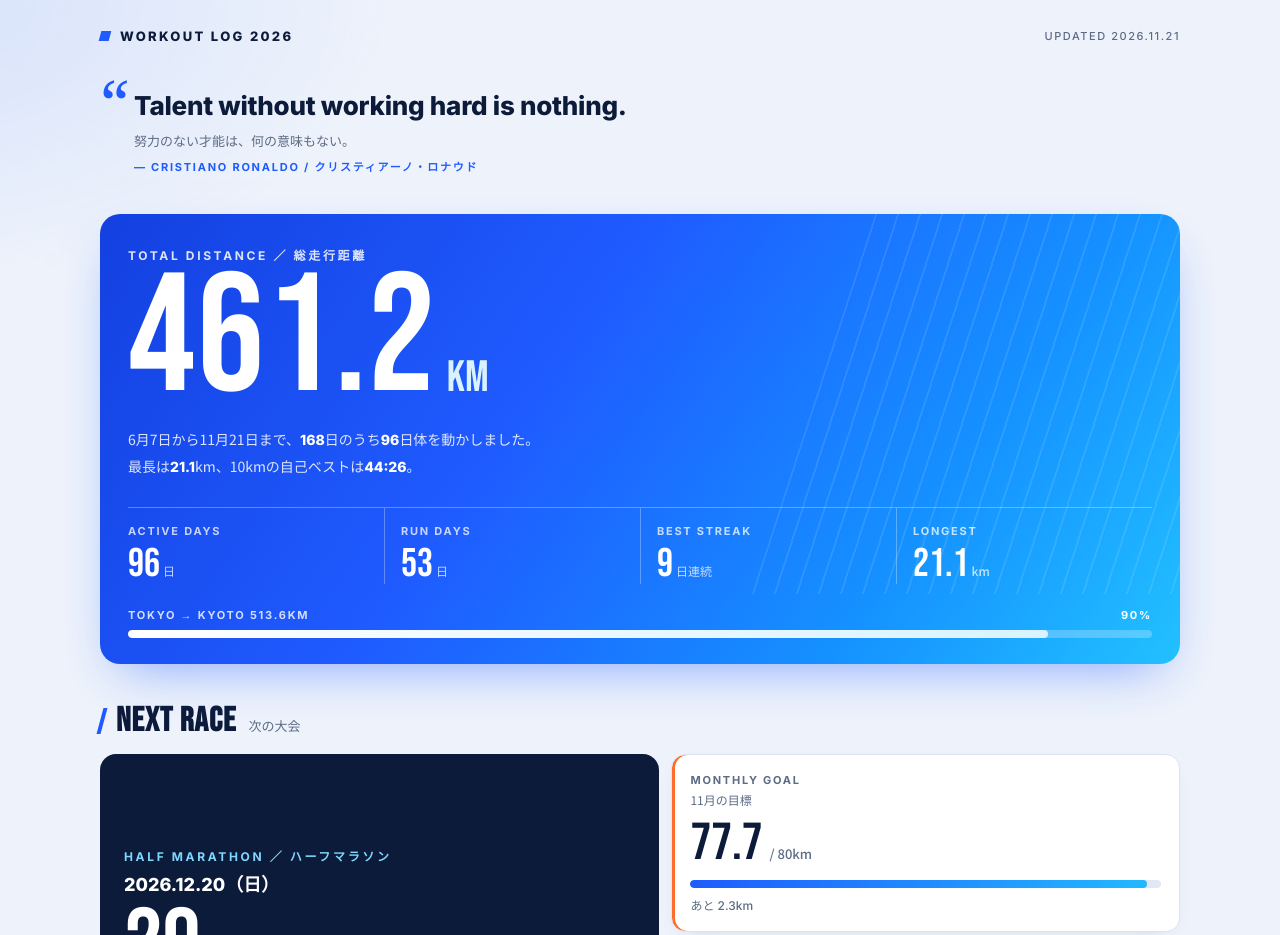
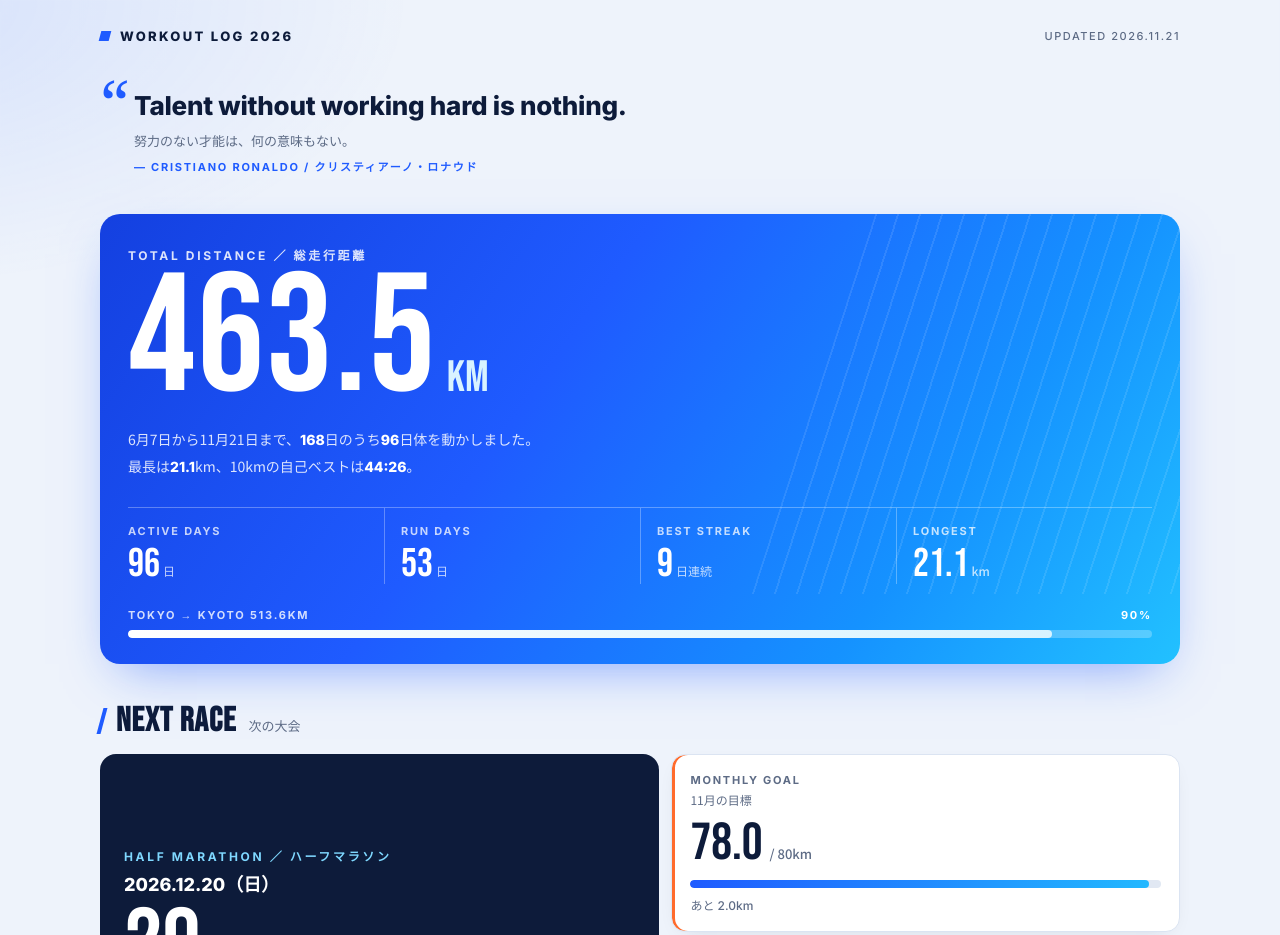
Before and after one commit to yuhei-h-9mm/workout-log, a plain HTML site: page index.html in a window 1280 px wide. Shown: the top 935 px of the page. Drawn offline with nearby package versions, Linux system fonts and the light colour scheme.

Commit message:
走行距離をNike Run Clubの月間合計に合わせて補正、月別表に平均ペースを追加
Co-Authored-By: Claude Opus 5.5 <noreply@anthropic.com>
Claude-Session: https://claude.ai/code/session_017aUikdCxmzkqxFawtXhNa3

```diff
--- /dev/null
+++ b/data/nike.json
@@ -0,0 +1,40 @@
+{
+ "source": "Nike Run Club 月間アクティビティ（2026/11/21時点のスクリーンショット）",
+ "rows": [
+  {
+   "month": "2026-07",
+   "km": 43.8,
+   "runs": 8,
+   "avg_pace": "5:36",
+   "time": "4:05:11"
+  },
+  {
+   "month": "2026-08",
+   "km": 100.9,
+   "runs": 15,
+   "avg_pace": "5:15",
+   "time": "8:50:15"
+  },
+  {
+   "month": "2026-09",
+   "km": 107.3,
+   "runs": 17,
+   "avg_pace": "4:44",
+   "time": "8:28:32"
+  },
+  {
+   "month": "2026-10",
+   "km": 133.5,
+   "runs": 14,
+   "avg_pace": "4:49",
+   "time": "10:43:37"
+  },
+  {
+   "month": "2026-11",
+   "km": 78.0,
+   "runs": 7,
+   "avg_pace": "4:41",
+   "time": "6:05:27"
+  }
+ ]
+}
--- a/index.html
+++ b/index.html
@@ -221,7 +221,7 @@ tbody tr:hover { background: var(--panel2); }
     <div class="sec-h"><h2>MONTHLY</h2><span>月ごとのまとめ（直近6ヶ月）</span></div>
     <div class="card tw" style="padding:6px 8px">
       <table>
-        <thead><tr><th>Month<small>月</small></th><th>Distance<small>ラン(km)</small></th><th>Run<small>走った日</small></th><th>Active<small>運動した日</small></th><th>Push-ups<small>腕立て</small></th><th>Sit-ups<small>腹筋</small></th><th>Squats<small>スクワット</small></th><th>Sleep<small>23時就寝</small></th></tr></thead>
+        <thead><tr><th>Month<small>月</small></th><th>Distance<small>ラン(km)</small></th><th>Pace<small>平均ペース</small></th><th>Run<small>走った日</small></th><th>Active<small>運動した日</small></th><th>Push-ups<small>腕立て</small></th><th>Sit-ups<small>腹筋</small></th><th>Squats<small>スクワット</small></th><th>Sleep<small>23時就寝</small></th></tr></thead>
         <tbody id="mtable"></tbody>
       </table>
     </div>
@@ -361,7 +361,7 @@ function fillNumbers(daily, S, updated, records) {
   const tb = $('mtable'); tb.replaceChildren();
   for (const r of S.monthly.slice(-6).reverse()) {
     const tr = tb.insertRow();
-    [[+r.month.slice(5) + '月'], [r.run_km.toFixed(1), 'km'], [r.run_days], [r.active_days], [r.push], [r.sit], [r.squat], [r.sleep23]]
+    [[+r.month.slice(5) + '月'], [r.run_km.toFixed(1), 'km'], [(window.NIKE && window.NIKE.get(r.month)) ? window.NIKE.get(r.month).avg_pace : '—'], [r.run_days], [r.active_days], [r.push], [r.sit], [r.squat], [r.sleep23]]
       .forEach(([v, cls]) => { const td = tr.insertCell(); td.textContent = v; if (cls) td.className = cls; });
   }
 }
@@ -552,8 +552,9 @@ function drawHeat(daily) {
     .style('fill', 'none').style('stroke', 'var(--navy)').style('stroke-width', 1.75).style('stroke-opacity', 0.9).style('pointer-events', 'none');
 }
 
-Promise.all([fetch('data/daily.json').then((r) => r.json()), fetch('data/records.json').then((r) => r.json())])
-  .then(([d, rec]) => {
+Promise.all([fetch('data/daily.json').then((r) => r.json()), fetch('data/records.json').then((r) => r.json()), fetch('data/nike.json').then((r) => r.json()).catch(() => ({rows: []}))])
+  .then(([d, rec, nike]) => {
+    window.NIKE = new Map(nike.rows.map((r) => [r.month, r]));
     const daily = d.rows, records = rec.rows, S = summarize(daily, records);
     fillNumbers(daily, S, d.updated, records);
     const drawAll = () => { drawMonthly(S); drawCum(S); drawWeekly(daily); drawPb(records); drawPace(records); drawHeat(daily); firstDraw = false; };
```
Also changed, not shown: data/daily.json.
